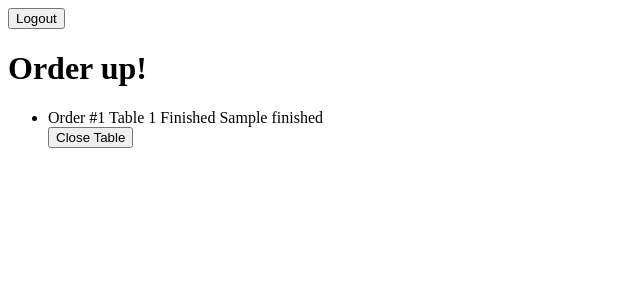
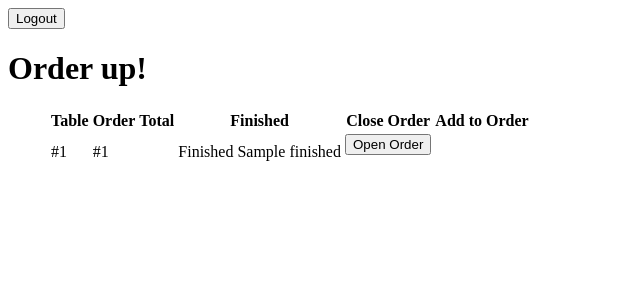
Before and after one commit to jagLas/week-18-Flask-SQLAlchemy-Forms, a Flask app: template order-up-project/app/templates/orders.html in a window 1280 px wide. Shown: the top 300 px of the page, without its empty margins (0-640 px from the left). Run offline with Flask 3, Linux system fonts and the light colour scheme; the template is opened without the code that fills it: most values are stand-ins (such as "Sample title", 1, 10 or a date in 2020).

Commit message:
open order route and button

```diff
--- a/order-up-project/app/templates/orders.html
+++ b/order-up-project/app/templates/orders.html
@@ -3,16 +3,44 @@
 {% block content %}
 <h1>Order up!</h1>
 <ul>
-    {% for order in orders %}
-    <li>
-        <span>Order #{{order.id}}</span>
-        <span>Table {{order.table.number}}</span>
-        <span>Finished {{order.finished}}</span>
-        <form method="POST" action="{{ url_for('orders.close_table', id=order.table.id)}}">
-            {{ form.csrf_token }}
-            <input type="submit" value="Close Table">
-        </form>
-    </li>
-    {% endfor %}
+
+    <table>
+        <tr>
+            <th>Table</th>
+            <th>Order</th>
+            <th>Total</th>
+            <th>Finished</th>
+            <th>Close Order</th>
+            <th>Add to Order</th>
+
+        </tr>
+        {% for order in orders %}
+        <tr>
+            <td>#{{order.table.number}}</td>
+            <td>#{{order.id}}</td>
+            <td></td>
+            <td>Finished {{order.finished}}</td>
+            <td>
+                {% if not order.finished %}
+
+                <form method="POST" action="{{ url_for('orders.close_table', id=order.id)}}">
+                    <input type="submit" value="Close Order">
+                </form>
+
+                {% else %}
+
+                <form method="POST" action="{{ url_for('orders.open_table', id=order.id)}}">
+                    <input type="submit" value="Open Order">
+                </form>
+
+                {% endif %}
+            </td>
+            <td>
+
+            </td>
+        </tr>
+        {% endfor %}
+    </table>
+
 </ul>
 {% endblock %}
```
Also changed, not shown: order-up-project/app/routes/orders.py (+13 -2 lines).
